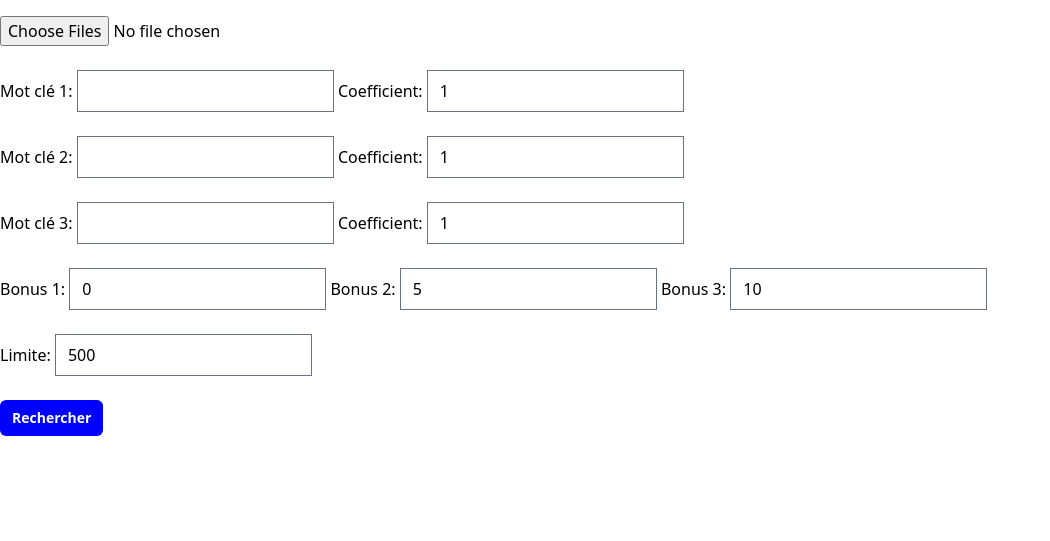
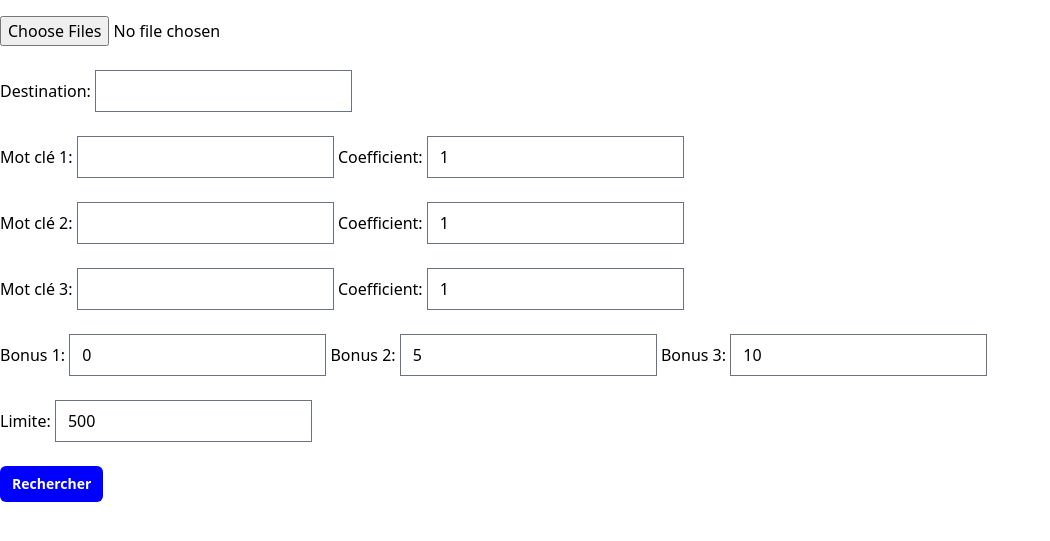
Before and after one commit to aminekha/cvReader, a Django app: page / in a window 1280 px wide. Shown: the part 104-645 px from the top of the page, without its empty margins (0-1050 px from the left). Run offline with Django 4.2, Linux system fonts and the light colour scheme; style sheets or scripts are compiled from the project's sources; some libraries are stand-ins or nearby versions.

Commit message:
Copy exported files to the export folder

```diff
--- a/reader/templates/reader/index.html
+++ b/reader/templates/reader/index.html
@@ -10,6 +10,11 @@
     <input type="file" name="files" multiple required>
     <br><br>
     <div class="border-b border-gray-900/10 pb-12">
+      <div>
+        <label for="path">Destination:</label>
+        <input type="text" name="path" id="path" required>
+      </div>
+      <br>
       <div>
         <label for="keyword1">Mot clé 1:</label>
         <input type="text" name="keywords[]" id="keyword1" required>
@@ -115,14 +120,19 @@
       var customersData = [];
       var tableHead = document.querySelectorAll('#customers thead tr');
       var tableRows = document.querySelectorAll('#customers tbody tr');
+
       tableRows.forEach(function (row) {
+        var linkElement = row.cells[0].querySelector('a');
+        var link = linkElement.href;
+        console.log("link = ", link);
         var data = {
           file: row.cells[0].textContent.trim(),
           keyword1_total: parseInt(row.cells[1].textContent.trim()),
           keyword2_total: parseInt(row.cells[2].textContent.trim()),
           keyword3_total: parseInt(row.cells[3].textContent.trim()),
           bonus: row.cells[4].textContent.trim(),
-          total: parseInt(row.cells[5].textContent.trim())
+          total: parseInt(row.cells[5].textContent.trim()),
+          path: link,
         };
         customersData.push(data);
       });
--- a/reader/views.py
+++ b/reader/views.py
@@ -7,9 +7,13 @@ import spacy
 import fitz
 import docx2txt
 import re
+import shutil
+
 from django.shortcuts import render
 from openpyxl import Workbook
 from django.views.decorators.csrf import csrf_exempt
+from django.conf import settings
+import urllib.parse
 
 # Load spaCy's English model
 # nlp = spacy.load('en_core_web_sm')
@@ -96,7 +100,7 @@ def index(request):
 
                         total_count += int(bonus[b])
 
-                        path = path + "/" + file.name
+                        file_path = path + "/" + file.name
 
                         if(total_count > 1):
                             filtered_files.append(
@@ -106,7 +110,7 @@ def index(request):
                                     "keyword2_total": file_keywords[keywords[1]],
                                     "keyword3_total": file_keywords[keywords[2]],
                                     "bonus": bonus[b],
-                                    "path": path,
+                                    "path": file_path,
                                     "total": total_count
                                 }
                             )
@@ -154,6 +158,8 @@ def export_table_as_excel(request):
         ]
         sheet.append(row)
 
+    copy_files_to_new_folder(file_names)
+
     # Set the response headers for file download
     response = HttpResponse(content_type='application/vnd.openxmlformats-officedocument.spreadsheetml.sheet')
     response['Content-Disposition'] = 'attachment; filename=mytable.xlsx'
@@ -162,3 +168,22 @@ def export_table_as_excel(request):
     workbook.save(response)
 
     return response
+
+def copy_files_to_new_folder(files):
+    try:
+        destination_folder = os.path.join(settings.BASE_DIR, 'export')
+
+        if not os.path.exists(destination_folder):
+            os.makedirs(destination_folder)
+
+        for file_record in files:
+            path = file_record["path"].replace("http://127.0.0.1:8000", "")
+            decoded_file_path = urllib.parse.unquote(path)
+            destination_file = os.path.join(destination_folder, file_record["file"])
+
+            if os.path.exists(decoded_file_path):
+                shutil.copy(decoded_file_path, destination_file)
+
+        print("Files copied successfully.")
+    except Exception as e:
+        print("Error copying files = ", e)
```
Also changed, not shown: 1 other file.
